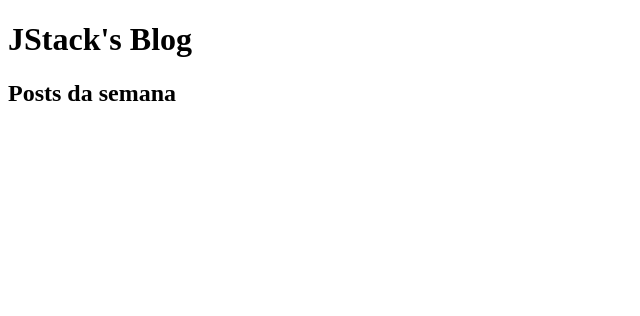
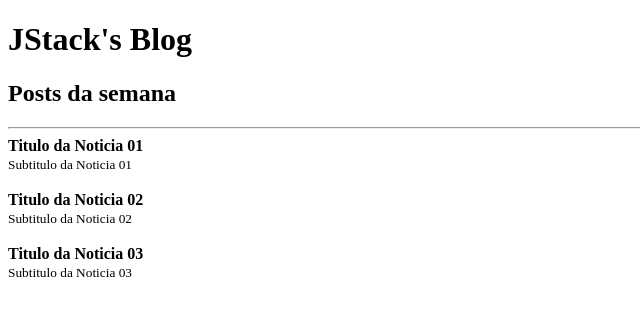
Before and after one commit to AlessandroSampaio/react-fundementals, a React app: page / in a window 1280 px wide. Shown: the top 316 px of the page, without its empty margins (0-640 px from the left). Built offline with nearby package versions, Linux system fonts and the light colour scheme.

Commit message:
React.props

```diff
--- a/src/App.js
+++ b/src/App.js
@@ -1,4 +1,5 @@
 import React from "react";
+import Post from "./Post";
 
 const category = 'Posts da semana';
 
@@ -7,6 +8,23 @@
         <>
             <h1>JStack's Blog</h1>
             <h2>{category}</h2>
+
+            <hr />
+
+            <Post
+                title="Titulo da Noticia 01"
+                subtitle="Subtitulo da Noticia 01"
+            />
+
+            <Post
+                title="Titulo da Noticia 02"
+                subtitle="Subtitulo da Noticia 02"
+            />
+
+            <Post
+                title="Titulo da Noticia 03"
+                subtitle="Subtitulo da Noticia 03"
+            />
         </>
     );
 }
--- /dev/null
+++ b/src/Post.js
@@ -0,0 +1,13 @@
+import React from "react"
+
+export default function Post(props) {
+  return (
+    <>
+      <article>
+        <strong> {props.title} </strong><br />
+        <small> {props.subtitle} </small><br />
+      </article>
+      <br />
+    </>
+  )
+}
```
